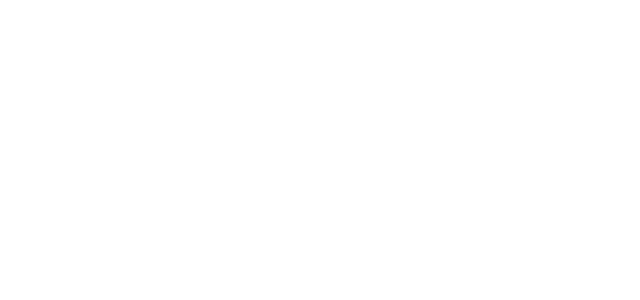
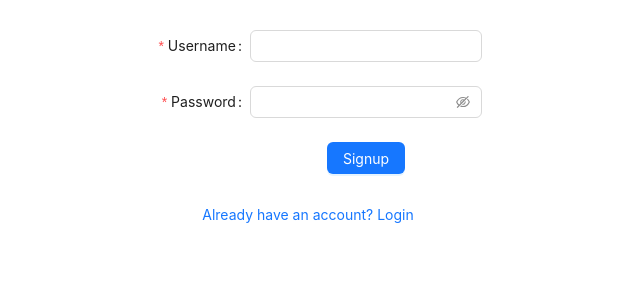
Before and after one commit to drashtikheni/file_upload, a React (Create React App) app in the folder frontend/: page /signup in a window 1280 px wide. Before the commit this address had no page. Shown: the top 300 px of the page, without its empty margins (332-972 px from the left). Built offline with nearby package versions, Linux system fonts and the light colour scheme; the HTML template or start-up script is replaced by a standard one.

Commit message:
Add sign up page

```diff
--- a/frontend/src/constants/apiPath.constant.js
+++ b/frontend/src/constants/apiPath.constant.js
@@ -10,6 +10,8 @@
 
 export const LOGIN = 'auth/login'
 
+export const SIGNUP = 'auth/register'
+
 export const HTTP_STATUSES = {
   INTERNAL_SERVER_ERROR: 500,
   OK: 200,
--- /dev/null
+++ b/frontend/src/container/signup.container.js
@@ -0,0 +1,39 @@
+import { useState } from 'react'
+import { LOGIN_URL } from '../constants/pageRoutes.constant'
+import useLocation from '../hooks/useLocation.hook'
+import useToast from '../hooks/useToast.hook'
+import { equal } from '../utils/javascript'
+import { HTTP_STATUSES, POST, SIGNUP } from '../constants/apiPath.constant'
+import { api } from '../utils/api'
+import { invalidCredentials } from '../utils/messages'
+
+const signupContainer = () => {
+  const { navigate } = useLocation()
+  const { error, success } = useToast()
+  const [isLoading, setIsLoading] = useState(false)
+
+  const signup = async values => {
+    setIsLoading(true)
+    const res = await api({
+      method: POST,
+      endpoint: SIGNUP,
+      body: values,
+      isProtectedEndpoint: false,
+    })
+
+    setIsLoading(false)
+
+    if (equal(res?.status, HTTP_STATUSES.CREATED)) {
+      success()
+      gotoLogin()
+    } else if (equal(res?.statusCode, HTTP_STATUSES.BAD_REQUEST))
+      error(invalidCredentials)
+    else error(res?.err)
+  }
+
+  const gotoLogin = () => navigate(LOGIN_URL)
+
+  return { isLoading, signup, gotoLogin }
+}
+
+export default signupContainer
--- /dev/null
+++ b/frontend/src/description/signup.description.js
@@ -0,0 +1,3 @@
+export const signupLabel = 'Signup'
+
+export const alreadyHaveAccount = 'Already have an account? Login'
--- a/frontend/src/presentation/auth/Auth.css
+++ b/frontend/src/presentation/auth/Auth.css
@@ -2,5 +2,4 @@
   margin-top: 30px;
   display: flex;
   justify-content: center;
-  flex-direction: column;
 }
--- /dev/null
+++ b/frontend/src/presentation/auth/Signup.jsx
@@ -0,0 +1,34 @@
+import React from 'react'
+import AuthLayout from './AuthLayout'
+import FUForm from '../../shared/FUForms'
+import signupContainer from '../../container/signup.container'
+import { formFields } from '../../description/login.description'
+import {
+  alreadyHaveAccount,
+  signupLabel,
+} from '../../description/signup.description'
+
+import './Auth.css'
+
+const Signup = () => {
+  const { isLoading, signup, gotoLogin } = signupContainer()
+
+  return (
+    <AuthLayout>
+      <FUForm
+        labelCol={{ span: 8 }}
+        wrapperCol={{ span: 16 }}
+        style={{ maxWidth: 600 }}
+        onFinish={signup}
+        autoComplete="off"
+        formFields={formFields}
+        isSubmitLoading={isLoading}
+        submitLabel={signupLabel}
+        linkLabel={alreadyHaveAccount}
+        onLinkClick={gotoLogin}
+      />
+    </AuthLayout>
+  )
+}
+
+export default Signup
--- a/frontend/src/presentation/routing/index.jsx
+++ b/frontend/src/presentation/routing/index.jsx
@@ -1,18 +1,19 @@
 /* eslint-disable no-unused-vars */
-import React, { lazy } from 'react'
+import React from 'react'
 import { useRoutes } from 'react-router-dom'
 
 import {
   DASHBOARD_URL,
   LOGIN_URL,
   ROOT_URL,
+  SIGNUP_URL,
 } from '../../constants/pageRoutes.constant'
-
-const Header = lazy(() => import('../layout/Header'))
-const ProtectedRoute = lazy(() => import('../routing/ProtectedRoute'))
-const Dashboard = lazy(() => import('../dashboard'))
-const Login = lazy(() => import('../auth/Login'))
-const AuthRoute = lazy(() => import('../routing/AuthRoute'))
+import AuthRoute from './AuthRoute'
+import Login from '../auth/Login'
+import ProtectedRoute from './ProtectedRoute'
+import Header from '../layout/Header'
+import Dashboard from '../dashboard'
+import Signup from '../auth/Signup'
 
 const Routing = () => {
   const routes = useRoutes([
@@ -38,6 +39,14 @@
         </AuthRoute>
       ),
     },
+    {
+      path: SIGNUP_URL,
+      element: (
+        <AuthRoute>
+          <Signup />
+        </AuthRoute>
+      ),
+    },
     // { path: '*', element: <PageNotFound /> },
   ])
 
--- a/frontend/src/shared/FUForms.jsx
+++ b/frontend/src/shared/FUForms.jsx
@@ -34,12 +34,7 @@
         </Form.Item>
       ))}
 
-      <Form.Item
-        wrapperCol={{
-          offset: 8,
-          span: 16,
-        }}
-      >
+      <Form.Item label={' '} colon={false}>
         <Button
           type="primary"
           htmlType="submit"
@@ -50,16 +45,9 @@
         </Button>
       </Form.Item>
 
-      <Form.Item
-        wrapperCol={{
-          offset: 8,
-          span: 16,
-        }}
-      >
-        <Button type="link" onClick={onLinkClick}>
-          {linkLabel}
-        </Button>
-      </Form.Item>
+      <Button type="link" onClick={onLinkClick}>
+        {linkLabel}
+      </Button>
     </Form>
   )
 }
```
Also changed, not shown: 1 other file (tests, documents, lock files or other folders).
